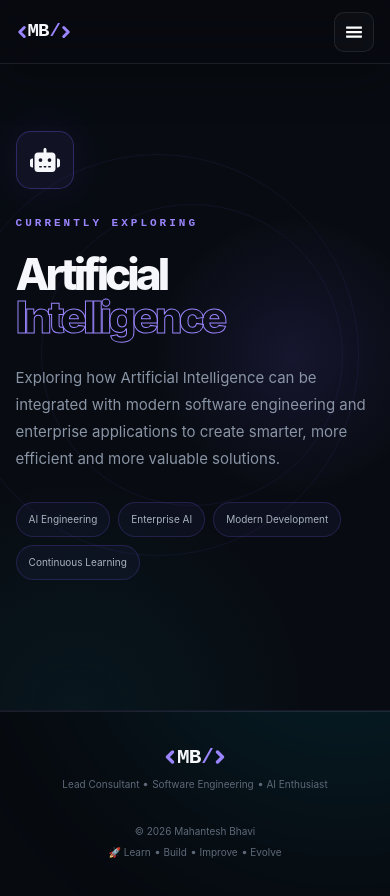
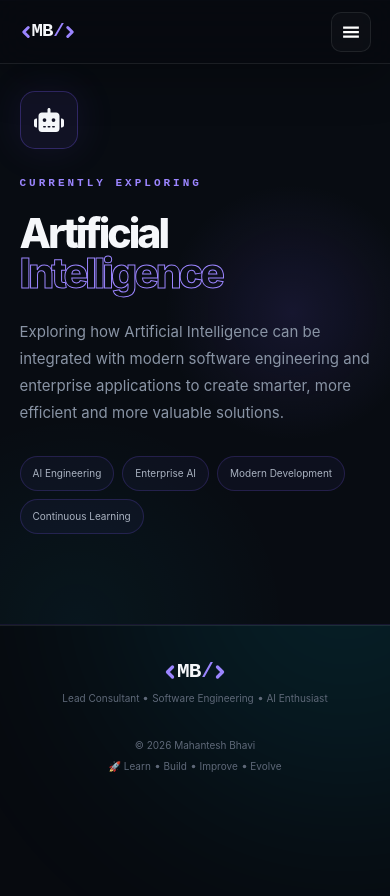
Before and after one commit to mantubhavi/mantubhavi, a React (Vite) app: page /mantubhavi/focus in a window 390 px wide. After the commit the page ends 844 px from the top, so only its background shows below. Built offline with nearby package versions, Linux system fonts and the light colour scheme.

Commit message:
completed css for responsive screen.

```diff
--- a/src/index.css
+++ b/src/index.css
@@ -188,3 +188,13 @@ img {
   bottom: 5%;
   background: var(--cyan);
 }
+
+
+/* =========================================
+   RESPONSIVE - 650px
+========================================= */
+@media (max-width: 650px) {
+  .container {
+    width: min(90%, var(--container));
+  }
+}
--- a/src/pages/about/About.module.css
+++ b/src/pages/about/About.module.css
@@ -131,3 +131,34 @@
     font-size: 11px;
     line-height: 1.6;
 }
+
+/* Responsive - 1100px */
+.about-grid {
+    gap: 50px
+}
+
+/* Responsive - 850px */
+.about-grid {
+    grid-template-columns: 1fr;
+}
+
+/* Responsive - 650px */
+.about-cards {
+    grid-template-columns: 1fr;
+}
+
+.section-heading {
+    gap: 14px;
+    margin-bottom: 42px;
+}
+
+.section-heading h2 {
+    font-size: 39px;
+    letter-spacing: -2px;
+}
+
+.info-card {
+    min-height: 125px;
+}
+
+/* RESPONSIVE - 420px */
--- a/src/pages/contact/Contact.module.css
+++ b/src/pages/contact/Contact.module.css
@@ -110,3 +110,26 @@
     align-items: center;
     justify-content: center;
 }
+
+/* =========================================
+   RESPONSIVE - 650px
+========================================= */
+@media (max-width: 650px) {
+    .section {
+        padding: 85px 0;
+    }
+
+    .contact-section {
+        padding: 90px 0;
+    }
+
+    .contact-content h2 {
+        font-size: 45px;
+        letter-spacing: -2.5px;
+    }
+
+    .contact-button {
+        width: 100%;
+    }
+
+}
--- a/src/pages/focus/Focus.module.css
+++ b/src/pages/focus/Focus.module.css
@@ -132,3 +132,49 @@
 
     background: rgba(124, 92, 255, 0.05);
 }
+
+
+/* =========================================
+   RESPONSIVE - 650px
+========================================= */
+@media (max-width:850px) {
+
+    .ai-section::before,
+    .ai-section::after {
+        right: -150px;
+    }
+}
+
+
+/* =========================================
+   RESPONSIVE - 650px
+========================================= */
+@media (max-width:650px) {
+    .ai-content h2 {
+        font-size: 48px;
+        letter-spacing: -3px;
+    }
+
+    .ai-section {
+        padding: 90px 0;
+    }
+
+    .ai-content h2 {
+        font-size: 48px;
+        letter-spacing: -3px;
+    }
+
+    .ai-section::before,
+    .ai-section::after {
+        display: none;
+    }
+}
+
+/* =========================================
+   RESPONSIVE - 420px
+========================================= */
+@media (max-width:420px) {
+    .ai-content h2 {
+        font-size: 41px;
+    }
+}
--- a/src/pages/skills/Skills.module.css
+++ b/src/pages/skills/Skills.module.css
@@ -148,3 +148,21 @@
     border-color: rgba(255, 184, 92, 0.35);
     background: rgba(255, 184, 92, 0.06);
 }
+
+/* =========================================
+   RESPONSIVE - 850px
+========================================= */
+@media (max-width:850px) {
+    .skills-grid {
+        grid-template-columns: 1fr;
+    }
+}
+
+/* =========================================
+   RESPONSIVE - 420px
+========================================= */
+@media (max-width:420px) {
+    .skill-card {
+        padding: 23px;
+    }
+}
```
